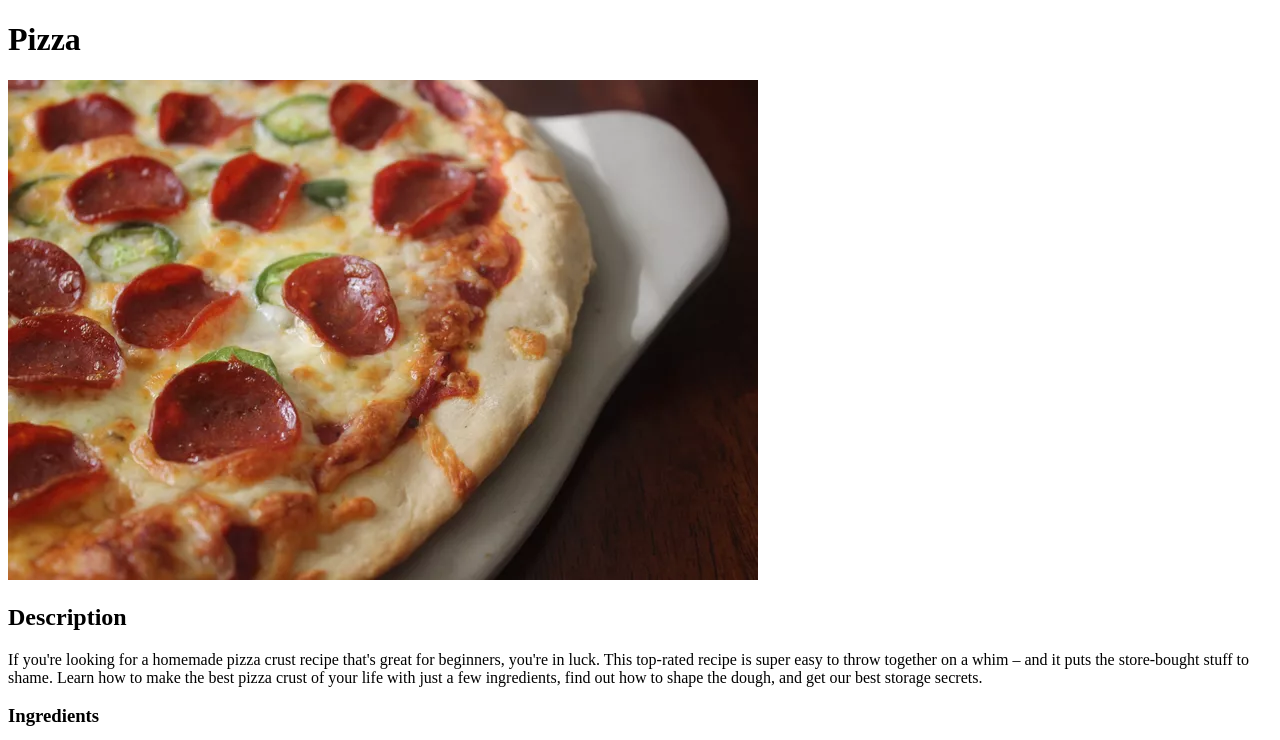
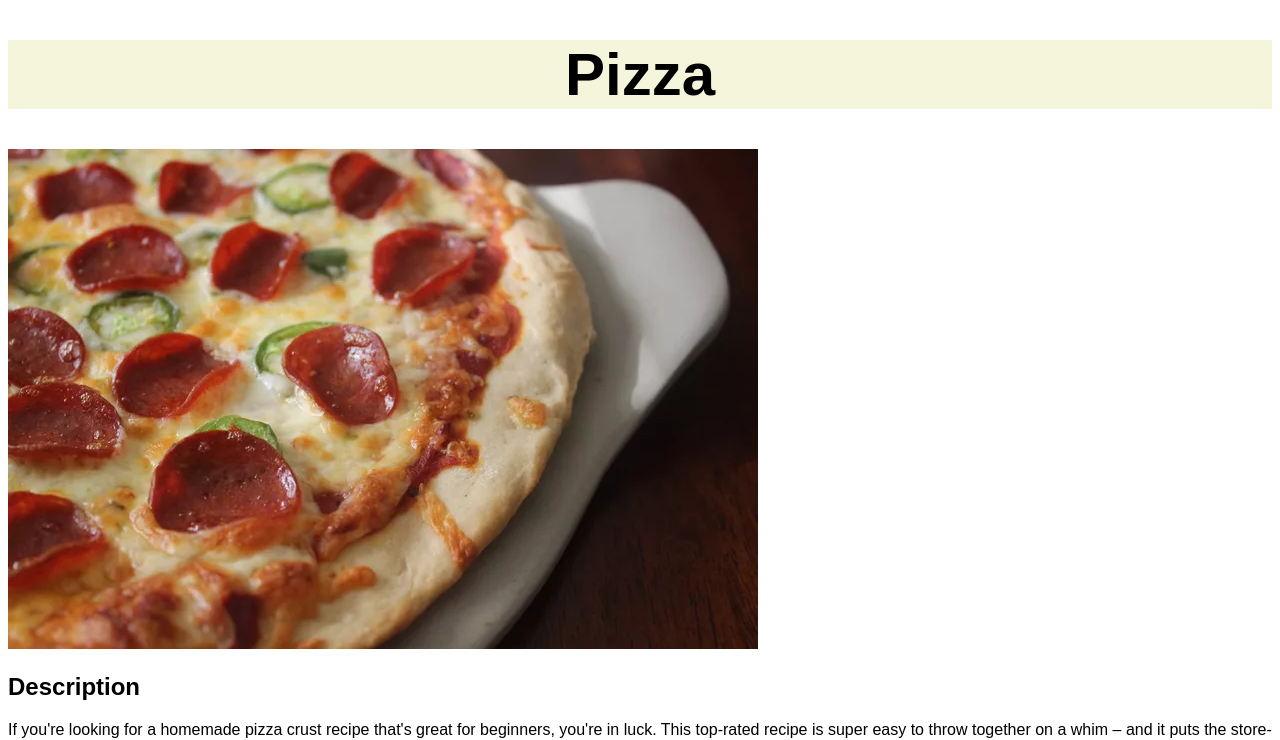
Before and after one commit to OshanBathiya/odin-recipes, a plain HTML site: page recipes/pizza.html in a window 1280 px wide. Shown: the top 740 px of the page. Drawn offline with Linux system fonts and the light colour scheme.

Commit message:
feat: add css styles to make the UIs better

```diff
--- a/recipes/pizza.html
+++ b/recipes/pizza.html
@@ -3,13 +3,14 @@
 <head>
     <meta charset="UTF-8">
     <meta name="viewport" content="width=device-width, initial-scale=1.0">
+    <link rel="stylesheet" href="recipe-styles.css">
     <title>Odin Recipes | Pizza</title>
 </head>
 <body>
     <!-- https://www.allrecipes.com/recipe/20171/quick-and-easy-pizza-crust/ -->
 
-    <h1>Pizza</h1>
-    <img src="../images/pizza.webp" alt="closeup of an edge of a pizza">
+    <h1 class="main-header" >Pizza</h1>
+    <img class="recipe-img" src="../images/pizza.webp" width="750px" height="520px" alt="closeup of an edge of a pizza">
 
     <h2>Description</h2>
     <p>If you're looking for a homemade pizza crust recipe that's great for beginners, you're in luck. This top-rated recipe is super easy to throw together on a whim – and it puts the store-bought stuff to shame. Learn how to make the best pizza crust of your life with just a few ingredients, find out how to shape the dough, and get our best storage secrets.</p>
--- /dev/null
+++ b/recipes/recipe-styles.css
@@ -0,0 +1,14 @@
+body {
+    font-family: Arial, Helvetica, sans-serif;
+}
+
+.main-header {
+    font-size: 60px;
+    text-align: center;
+    background-color: beige;
+}
+
+.recipe-img {
+    width: 750px;
+    height: auto;
+}
--- /dev/null
+++ b/styles.css
@@ -0,0 +1,14 @@
+body {
+    font-family: Arial, Helvetica, sans-serif;
+}
+
+.main-header {
+    font-size: 80px;
+    text-align: center;
+    background-color: bisque;
+}
+
+.unordered-list {
+    font-size: 30px;
+    background-color: azure;
+}
```
Also changed, not shown: index.html (+3 -2 lines).
